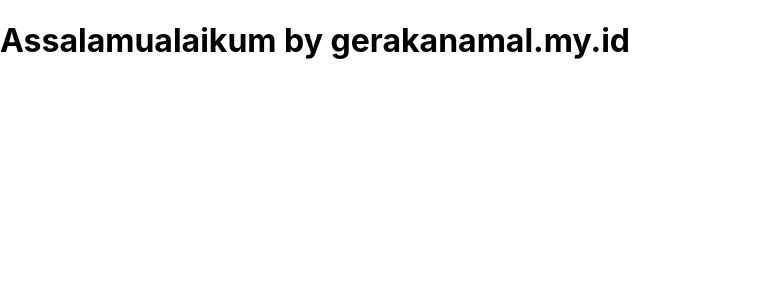
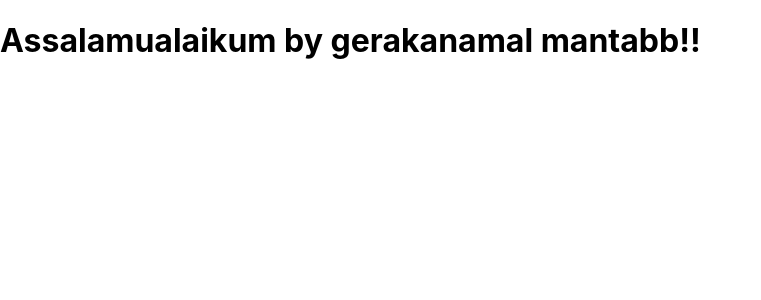
Before and after one commit to bridgecrew-perf6/latihan-deploy-vps, a React (Create React App) app: page / in a window 1280 px wide. Shown: the top 300 px of the page, without its empty margins (0-761 px from the left). Built offline with nearby package versions, Linux system fonts and the light colour scheme.

Commit message:
gerakanamal master commit

```diff
--- a/src/App.js
+++ b/src/App.js
@@ -1,7 +1,7 @@
 function App() {
   return (
     <div>
-      <h1>Assalamualaikum by gerakanamal.my.id</h1>
+      <h1>Assalamualaikum by gerakanamal mantabb!!</h1>
     </div>
   );
 }
```
